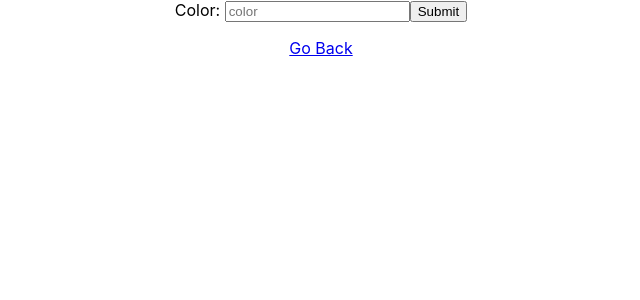
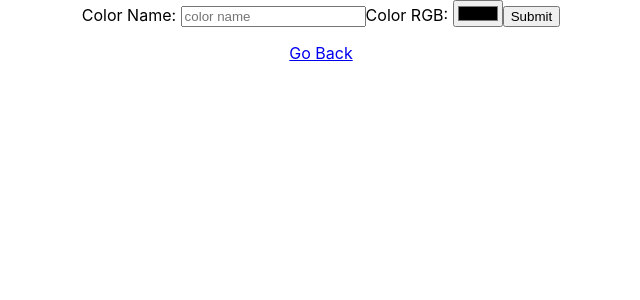
Before and after one commit to kgagne15/ReactRouterColor, a React (Create React App) app: page /colors/new in a window 1280 px wide. Shown: the top 300 px of the page, without its empty margins (319-959 px from the left). Built offline with nearby package versions, Linux system fonts and the light colour scheme.

Commit message:
hex form added

```diff
--- a/src/App.js
+++ b/src/App.js
@@ -8,8 +8,6 @@ import './App.css';
 import {BrowserRouter, Route, Redirect, Switch} from "react-router-dom";
 
 function App() {
-
-
   return (
     <div className="App">
       <BrowserRouter>
--- a/src/ColorDetail.js
+++ b/src/ColorDetail.js
@@ -1,26 +1,25 @@
 import React from "react"
-import {useParams, Link, Redirect, useHistory} from "react-router-dom"
-import { BrowserRouter } from "react-router-dom/cjs/react-router-dom.min";
-import Colors from "./Colors";
+import {useParams, Link, useHistory} from "react-router-dom"
+
 
 
 const ColorDetail = ({colors}) => {
     let {color} = useParams()
     let history = useHistory()
 
-    if (colors.includes(color)) {
+    for (let c of colors) {
+        if (c.colorName === color) {
             return (
                 <>
-        <div style={{backgroundColor: color}}>
+                <div style={{backgroundColor: c.colorRGB}}>
                     <h1>{color}</h1>
                 </div>
                 <p><Link to="/colors">Go back</Link></p>
                 </>
             )
-    } else {
+        }
+    }
     return history.push('/colors')
-        //return <Colors colors={colors}/>
-    }
 
 }
 
--- a/src/ColorForm.js
+++ b/src/ColorForm.js
@@ -3,13 +3,21 @@ import {Link, useHistory} from "react-router-dom";
 
 //used solution for useHistory
 const ColorForm = ({colors}) => {
-    const [formData, setFormData] = useState([]);
+    const INITIAL_STATE = {
+        colorName: '',
+        colorRGB: '#000000'
+    }
+    const [formData, setFormData] = useState(INITIAL_STATE);
     const history = useHistory();
+
+    const addColor = () => {
+        colors.splice(0, 0, formData)
+    }
 
     const handleSubmit = (e) => {
         e.preventDefault();
-        colors.splice(0, 0, formData.color)
-        setFormData('');
+        addColor(formData)
+        setFormData(INITIAL_STATE);
         history.push("/colors");
     }
 
@@ -25,12 +33,21 @@ const ColorForm = ({colors}) => {
     return (
         <>
         <form onSubmit={handleSubmit}>
-            <label htmlFor="color">Color: </label>
+            <label htmlFor="color">Color Name: </label>
             <input
-                id="color"
-                name="color"
-                placeholder="color"
-                value={formData.color}
+                type="text"
+                id="colorName"
+                name="colorName"
+                placeholder="color name"
+                value={formData.colorName}
+                onChange={handleChange}
+            />
+            <label htmlFor="color">Color RGB: </label>
+            <input
+                type="color"
+                id="colorRGB"
+                name="colorRGB"
+                value={formData.colorRGB}
                 onChange={handleChange}
             />
             <button>Submit</button>
--- a/src/Colors.js
+++ b/src/Colors.js
@@ -1,16 +1,14 @@
 import React from "react";
-import ColorForm from "./ColorForm";
 import {Link} from "react-router-dom";
 
 const Colors = ({colors}) => {
-
     return (
         <>
             <h1>This is COLORS home</h1>
             <ul>
             {colors.map(c => {
             return (
-                <li><Link exact to={`/colors/${c}`}>{c}</Link></li>
+                <li><Link exact to={`/colors/${c.colorName}`}>{c.colorName}</Link></li>
             )
             })}
             <li><Link to="/colors/new">Color Form</Link></li>
--- a/src/data.js
+++ b/src/data.js
@@ -1,3 +1,12 @@
-let colorsIdx = ['pink', 'green', 'blue', 'red', 'teal']
+let colorsIdx = [
+    {
+        colorName: "red",
+        colorRGB: "#FF0000"
+    },
+    {
+        colorName: "blue",
+        colorRGB: '#0000FF'
+    }
+]
 
 export default colorsIdx;
```
Lines whose indentation alone changed are shown as unchanged.
